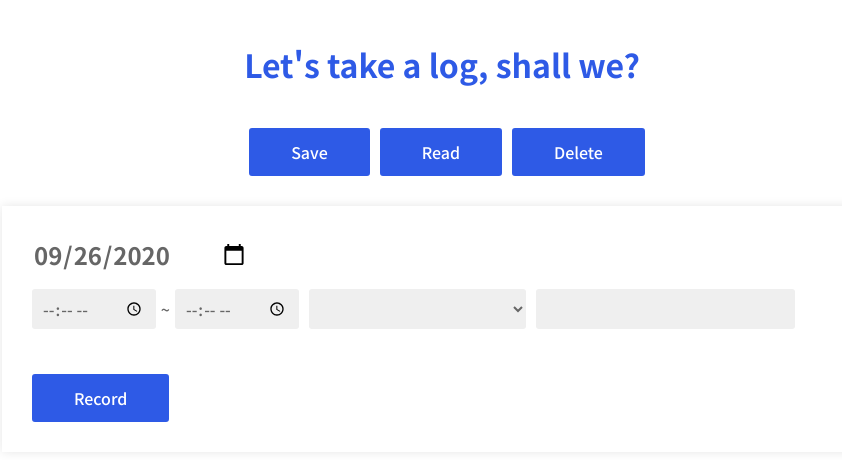
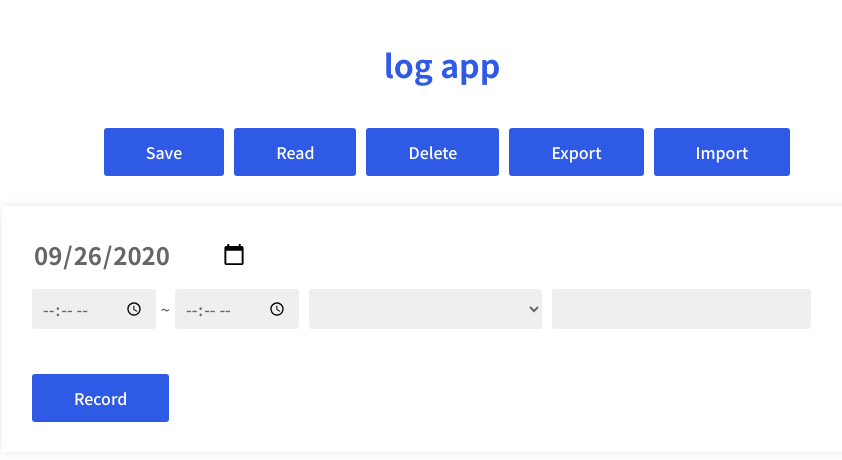
Before and after one commit to dayoshii27/log_app, a Vue app: page / in a window 1280 px wide. Shown: the top 460 px of the page, without its empty margins (198-1040 px from the left). Built offline with nearby package versions, Linux system fonts and the light colour scheme.

Commit message:
Add: ログのエクスポート/インポート機能を実装

```diff
--- a/package.json
+++ b/package.json
@@ -9,6 +9,7 @@
   },
   "dependencies": {
     "core-js": "^3.6.5",
+    "fs": "^0.0.1-security",
     "moment": "^2.29.0",
     "vue": "^3.0.0-0",
     "vue-router": "^4.0.0-0",
--- a/public/index.html
+++ b/public/index.html
@@ -13,7 +13,7 @@
   <noscript>
     <strong>We're sorry but <%= htmlWebpackPlugin.options.title %> doesn't work properly without JavaScript enabled. Please enable it to continue.</strong>
   </noscript>
-  <h1>Let's take a log, shall we?</h1>
+  <h1>log app</h1>
   <div id="app"></div>
 </body>
 </html>
--- a/src/App.vue
+++ b/src/App.vue
@@ -6,6 +6,8 @@
         Read
       </button>
       <button @click="deleteData" class="task-logs__control-btn">Delete</button>
+      <button @click="exportData" class="task-logs__control-btn">Export</button>
+      <button @click="importData" class="task-logs__control-btn">Import</button>
     </div>
     <div class="task-logs__main-container">
       <h2 class="task-logs__date">
@@ -125,6 +127,7 @@
 <script>
 import moment from "moment";
 import projects from "./projects";
+
 export default {
   name: "App",
   data: () => {
@@ -240,6 +243,24 @@ export default {
       if (window.confirm("本当にデータを削除しますか？")) {
         localStorage.removeItem("data");
       }
+    },
+    exportData() {
+      const blob = new Blob([JSON.stringify(this.dayCosts)]);
+      const downloadUrl = URL.createObjectURL(blob);
+      const link = document.createElement("a");
+      link.href = downloadUrl;
+      link.download = `${moment().format("YYYYMMDDhhmmss")}.json`;
+      link.click();
+      URL.revokeObjectURL(downloadUrl);
+    },
+    async importData() {
+      if (
+        window.confirm("ローカルのjsonからログデータをインポートしますか？")
+      ) {
+        const data = await fetch("./json/dayCosts.json");
+        const json = await data.json();
+        this.dayCosts = json;
+      }
     }
   }
 };
--- a/src/main.js
+++ b/src/main.js
@@ -1,11 +1,11 @@
 import { createApp } from "vue";
 import App from "./App.vue";
-import router from "./router";
-import store from "./store";
+// import router from "./router";
+// import store from "./store";
 require("@/scss/reset.scss");
 require("@/scss/main.scss");
 
 createApp(App)
-  .use(store)
-  .use(router)
+  // .use(store)
+  // .use(router)
   .mount("#app");
--- a/src/projects.js
+++ b/src/projects.js
@@ -1,8 +1,7 @@
 export default [
   { code: "2093-003", name: "メール確認など" },
-  { code: "2041-001", name: "TIPNESS" },
   { code: "2038-064", name: "NiTRo" },
   { code: "2089-027", name: "部署単位の研修・勉強会" },
-  { code: "2089-031", name: "ディビジョン共通原価" },
+  { code: "2089-017", name: "自習（案件に紐づかない）" },
   { code: "2092-004", name: "MA-EYES・工数など" }
 ];
```
Also changed, not shown: public/json/dayCosts.json (added, +1 -0 lines), 1 other file (tests, documents, lock files or other folders).
